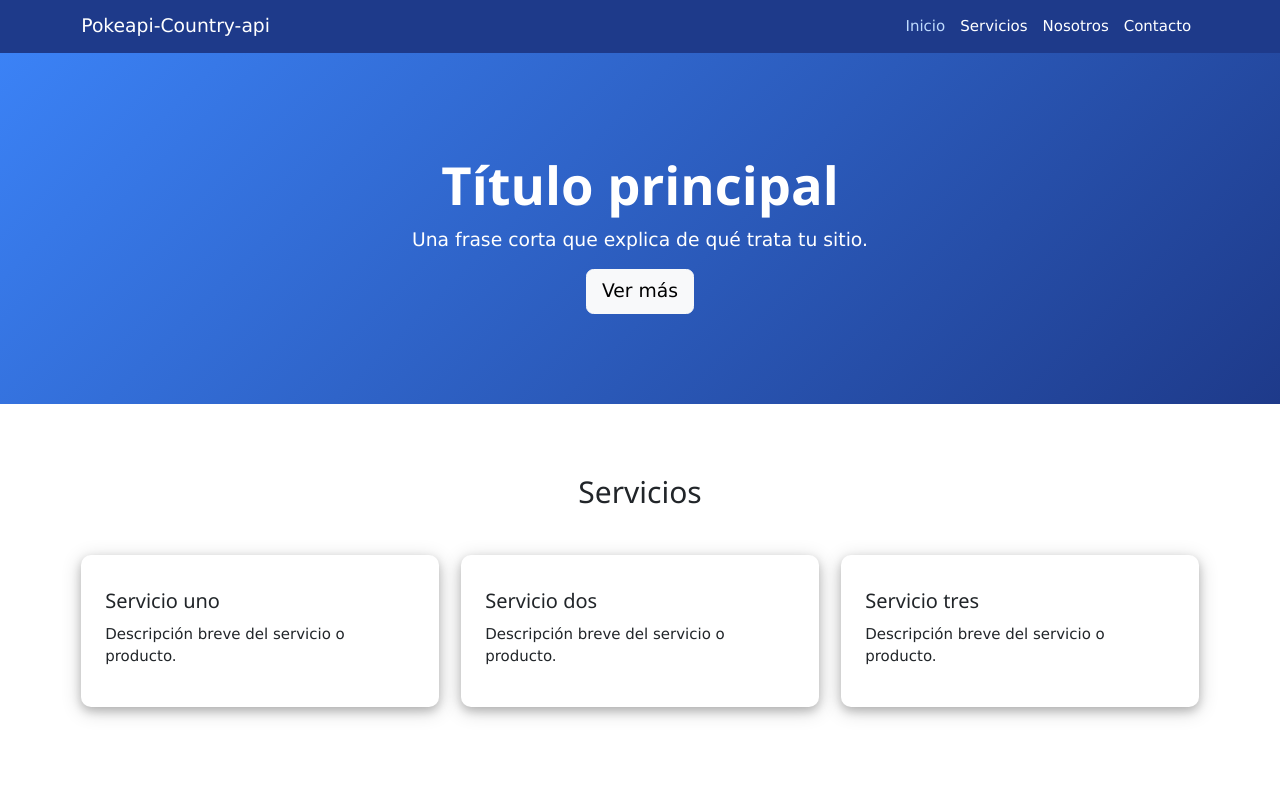
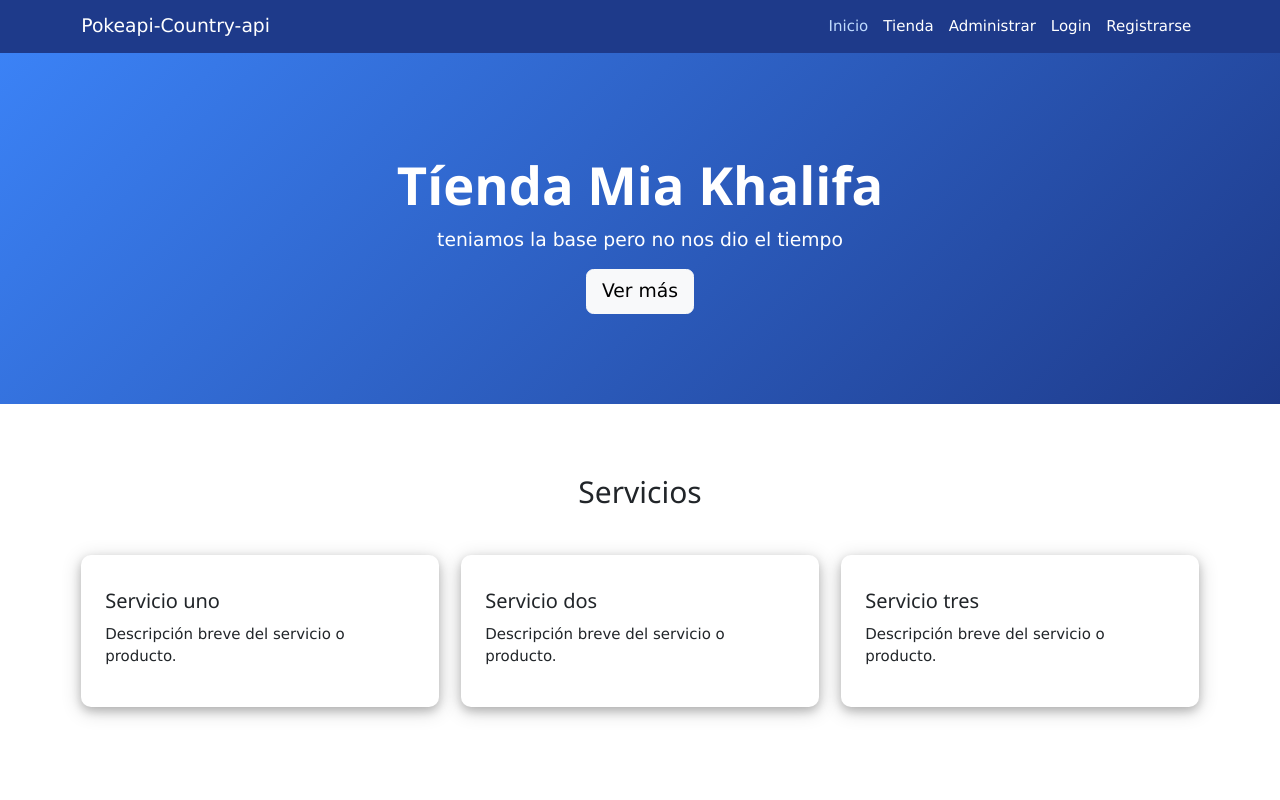
Before and after one commit to andresgs370-lgtm/Evalucion-Final, an Angular app in the folder front/: page / in a window 1280 px wide. Shown: the top 800 px of the page. Built offline with nearby package versions, Linux system fonts and the light colour scheme.

Commit message:
pagina principal

```diff
--- a/front/src/app/component/navbarcomponent/navbarcomponent.html
+++ b/front/src/app/component/navbarcomponent/navbarcomponent.html
@@ -7,9 +7,10 @@
     <div class="collapse navbar-collapse" id="menuPrincipal">
       <ul class="navbar-nav ms-auto">
         <li class="nav-item"><a class="nav-link active" routerLink="/">Inicio</a></li>
-        <li class="nav-item"><a class="nav-link" href="#servicios">Servicios</a></li>
-        <li class="nav-item"><a class="nav-link" href="#nosotros">Nosotros</a></li>
-        <li class="nav-item"><a class="nav-link" href="#contacto">Contacto</a></li>
+        <li class="nav-item"><a class="nav-link" href="#servicios">Tienda</a></li>
+        <li class="nav-item"><a class="nav-link" href="#servicios">Administrar</a></li>
+        <li class="nav-item"><a class="nav-link" href="#nosotros">Login</a></li>
+        <li class="nav-item"><a class="nav-link" href="#contacto">Registrarse</a></li>
       </ul>
     </div>
   </div>
--- a/front/src/app/component/paginaprincipalcomponent/paginaprincipalcomponent.html
+++ b/front/src/app/component/paginaprincipalcomponent/paginaprincipalcomponent.html
@@ -1,8 +1,8 @@
 <main>
   <header class="hero-plantilla">
     <div class="container">
-      <h1 class="display-4">Título principal</h1>
-      <p class="lead">Una frase corta que explica de qué trata tu sitio.</p>
+      <h1 class="display-4">Tíenda Mia Khalifa</h1>
+      <p class="lead">teniamos la base pero no nos dio el tiempo</p>
       <a href="#servicios" class="btn btn-light btn-lg">Ver más</a>
     </div>
   </header>
```
